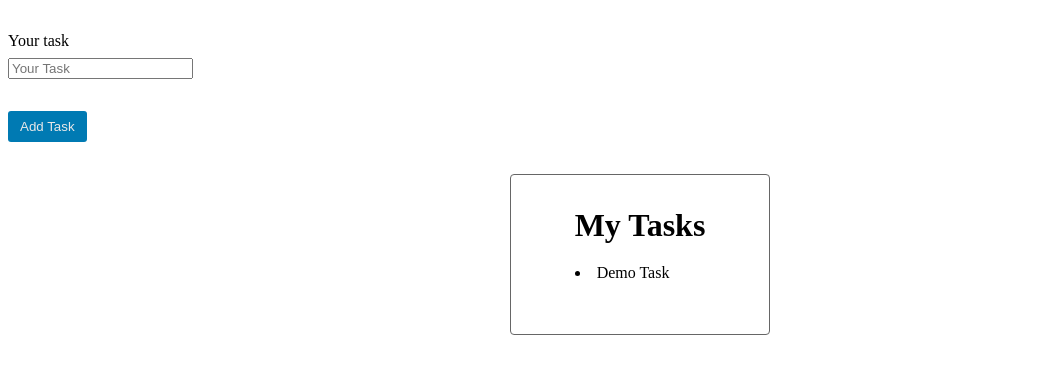
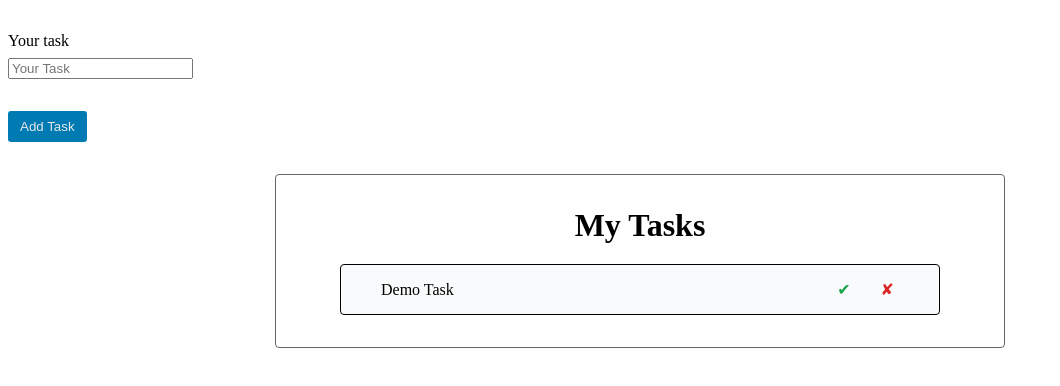
Before and after one commit to Wichosu/learning-vue, a Vue app in the folder todo_list/: page / in a window 1280 px wide. Shown: the top 386 px of the page, without its empty margins (0-1060 px from the left). Built offline with nearby package versions, Linux system fonts and the light colour scheme.

Commit message:
Progress being made, task now showing on list and icons and styles added

```diff
--- a/todo_list/src/App.vue
+++ b/todo_list/src/App.vue
@@ -3,19 +3,18 @@ import { ref } from 'vue';
 import TaskForm from './components/TaskForm.vue';
 import TaskList from './components/TaskList.vue';
 
-const Tasks = ref([]);
+const Tasks = ref(["Demo Task"]);
 
 const addTask = (task) => {
   Tasks.value.push(task);
   console.log(Tasks.value);
-}
+};
 
 </script>
 
 <template>
   <TaskForm @add-task='addTask' />
-  <TaskList v-bind:todos='Tasks' />
-
+  <TaskList v-bind:Tasks='Tasks' />
 </template>
 
 <style scoped>
--- a/todo_list/src/assets/base.css
+++ b/todo_list/src/assets/base.css
@@ -34,6 +34,10 @@
   --color-text: var(--vt-c-text-light-1);
 
   --section-gap: 160px;
+}
+
+:root {
+  --color-red: #dc2626;
 }
 
 @media (prefers-color-scheme: dark) {
--- a/todo_list/src/components/TaskList.vue
+++ b/todo_list/src/components/TaskList.vue
@@ -1,13 +1,23 @@
 <script setup>
+import { defineProps } from 'vue';
+
+const props = defineProps(['Tasks']);
 
 </script>
 <template>
   <div class='task-container'>
     <h1>My Tasks</h1>
-    <li>Demo Task</li>
-    <li v-bind:key='task' v-for='task in todos'>
-      {{ task }}
-    </li>
+    <div class='task-list'>
+      <div class='task-item' v-for='task in props.Tasks'>
+        <li>
+          {{ task }}
+        </li>
+        <div class='task-icons'>
+          <span class='task-done'>✔</span>
+          <span class='task-delete'>✘</span>
+        </div>
+      </div>
+    </div>
   </div>
 </template>
 
@@ -16,16 +26,70 @@
     border: 1px solid #666;
     border-radius: 4px;
     margin: 2rem auto;
-    width: fit-content;
     max-width: 600px;
     padding: 2rem 4rem;
   }
 
   h1 {
+    text-align: center;
     margin: 0;
   }
 
-  li {
-    margin: 20px 0;
+  .task-list {
+    margin-top: 20px;
+    display: grid;
+    gap: 1rem;
+  }
+
+  .task-item {
+    display: flex;
+    justify-content: space-between;
+    align-items: center;
+    border: 1px solid black;
+    border-radius: 4px;
+    padding: 10px 40px;
+    max-width: 600px;
+    background-color: #f9fafb;
+  }
+
+  .task-item:nth-child(even) {
+    background-color: #dbeafe;
+  }
+
+  .task-item li {
+    list-style: none;
+  }
+
+  .task-item span {
+    justify-self: flex-end;
+    cursor: pointer;
+  }
+
+  .task-icons {
+    display: flex;
+    gap: 20px;
+  }
+
+  .task-icons span {
+    padding: 5px;
+    border-radius: 8px;
+  }
+
+  .task-done {
+    color: #16a34a;
+  }
+
+  .task-done:hover {
+    color: #f9fafb ;
+    background-color: #22c55e;
+  }
+
+  .task-delete {
+    color: #dc2626;
+  }
+
+  .task-delete:hover {
+    color: #f9fafb;
+    background-color: #dc2626;
   }
 </style>
```
